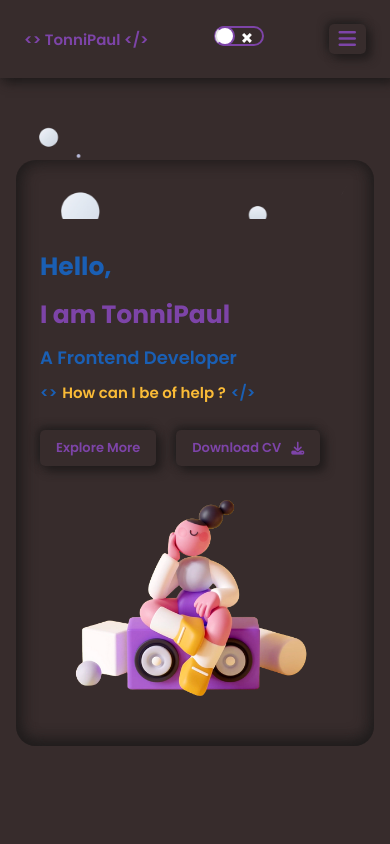
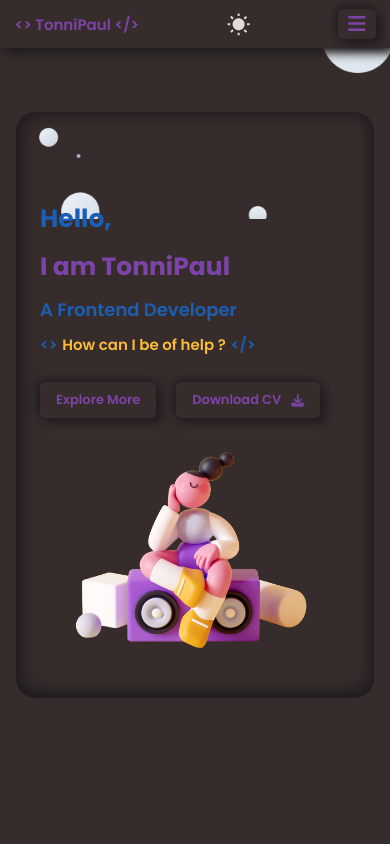
Before and after one commit to TonniPaul/portfolion, a React (Create React App) app: page / in a window 390 px wide. Shown: the top 844 px of the page. Built offline with nearby package versions, Linux system fonts and the light colour scheme.

Commit message:
UI Optimization, Added Active Page Scroll link styling and scroll back to top button

```diff
--- a/package.json
+++ b/package.json
@@ -5,14 +5,18 @@
   "dependencies": {
     "@formspree/react": "^2.4.1",
     "@fortawesome/fontawesome-svg-core": "^6.2.0",
+    "@material-ui/core": "^4.12.4",
+    "@material-ui/icons": "^4.11.3",
     "@testing-library/jest-dom": "^5.16.5",
     "@testing-library/react": "^13.4.0",
     "@testing-library/user-event": "^13.5.0",
     "framer-motion": "^7.6.2",
     "react": "^18.2.0",
     "react-dom": "^18.2.0",
+    "react-icons": "^4.6.0",
     "react-router-dom": "^6.4.2",
     "react-scripts": "5.0.1",
+    "react-scrollspy": "^3.4.3",
     "react-switch": "^7.0.0",
     "uuid": "^9.0.0",
     "web-vitals": "^2.1.4"
--- a/src/App.css
+++ b/src/App.css
@@ -25,17 +25,48 @@ body #dark {
 .max-width {
   max-width: 1440px;
 }
+.scroll_to_top {
+  position: fixed;
+  bottom: 40px;
+  right: 40px;
+  font-size: 30px;
+  animation: bouncing 2s infinite ;
+  cursor: pointer;
+  color: var(--yellow);
+  height: min-content;
+  z-index: 4;
+}
+#dark .scroll_to_top {
+  color: var(--alt-text) !important;
+}
+@keyframes bouncing {
+	0% {
+		transform: translateY(0px);
+    filter: grayscale(100%) brightness(40%) sepia(100%) hue-rotate(-50deg) saturate(600%) contrast(0.8);
+
+	}
+	50% {
+		transform: translateY(-10px);
+    --yellowfilter : invert(70%) sepia(65%) saturate(332%) hue-rotate(0deg) brightness(104%) contrast(96%);
+
+	}
+	100% {
+		transform: translateY(0px);
+	}
+}
 /* width */
 ::-webkit-scrollbar {
   width: 5px;
 }
 
 /* Track */
-::-webkit-scrollbar-track {
+body::-webkit-scrollbar-track {
   background: var(--white);
 }
-
-::-webkit-scrollbar-thumb {
+body #dark::-webkit-scrollbar-track {
+  background: var(--primary-bg-dark) !important;
+}
+body::-webkit-scrollbar-thumb {
   height: 3px;
   background: var(--primary-text);
   border-radius: 10px;
@@ -45,3 +76,16 @@ body #dark {
 ::-webkit-scrollbar-thumb:hover {
   background: var(--yellow);
 }
+.active {
+  box-shadow: var(--inset-box);
+}
+#dark .active {
+  box-shadow: var(--inset-box-dark) !important;
+}
+@media (width <= 600px) {
+  .scroll_to_top {
+    font-size: 15px;
+    bottom: 20px;
+    right: 20px;
+  }
+}
--- a/src/App.js
+++ b/src/App.js
@@ -6,6 +6,8 @@ import About from "./components/about/About";
 import Project from "./components/projects/Project";
 import Skills from "./components/skills/Skills";
 import ContactForm from "./components/contactForm/ContactForm";
+import { WbSunny, Brightness2 } from "@material-ui/icons";
+import { FaArrowCircleUp } from "react-icons/fa";
 
 function App() {
   // Toggle Theme Function
@@ -28,14 +30,41 @@ function App() {
   useEffect(() => {
     localStorage.setItem("themeColor", theme);
   }, [theme]);
+
+  // ====== Scroll Button Styling ======
+  const [visible, setVisible] = useState(false);
+
+  const toggleVisible = () => {
+    const scrolled = document.documentElement.scrollTop;
+    if (scrolled > 300) {
+      setVisible(true);
+    } else if (scrolled <= 200) {
+      setVisible(false);
+    }
+  };
+
+  const scrollToTop = () => {
+    window.scrollTo({
+      top: 0,
+      behavior: "smooth",
+    });
+  };
+  window.addEventListener("scroll", toggleVisible);
+
+  // ==========Scroll Button Styling End ======
   return (
     <div className="App" id={theme}>
-      <NavBar onChange={toggleTheme} checked={theme === "light"} />
+      <NavBar onClick={toggleTheme}>
+        {theme === "light" ? <Brightness2 /> : <WbSunny />}
+      </NavBar>
       <Hero />
       <About />
       <Project />
       <Skills />
       <ContactForm />
+      <div className="scroll_to_top">
+        {visible && <FaArrowCircleUp onClick={scrollToTop} />}
+      </div>
     </div>
   );
 }
--- a/src/components/about/about.css
+++ b/src/components/about/about.css
@@ -1,10 +1,11 @@
 .about-main-container {max-width: 1440px;}
 .about-container {
-   display: grid;
-   grid-template-columns: auto auto;
+   display: flex;
+   flex-wrap: wrap;
    height: inherit;
    gap: 30px;
    align-items: center;
+   justify-content: center;
    color: var(--black);
 }
 #dark .about-container {
--- a/src/components/contactForm/ContactForm.jsx
+++ b/src/components/contactForm/ContactForm.jsx
@@ -3,6 +3,7 @@ import "./contactForm.css";
 import myLinks from "../../Object Files/links";
 import { useForm } from "@formspree/react";
 import ThankYou from "./ThankYou";
+import cont from "../../assets/cont.svg";
 
 const ContactForm = () => {
   // ======Function to return on submit success ======
@@ -16,7 +17,16 @@ const ContactForm = () => {
   }
   return (
     <section id="contact">
-      <div className="c">
+      <div className="flex column">
+        <div className="flex">
+          <div className="abt-image-div contact_img_div">
+            <img src={cont} alt="" className="about-image" />
+          </div>
+          <div>
+            <h1 className="project-head-text alt-text"> Contact Me</h1>
+            <hr className="short-hr project-hr right_hr" />
+          </div>
+        </div>
         <FlatCard className="contact-form-cont">
           <div className="contact-sub-div">
             <h1 className="contact-head-text">
--- a/src/components/contactForm/contactForm.css
+++ b/src/components/contactForm/contactForm.css
@@ -8,6 +8,16 @@
    gap: 30px;
    color: var(--primary-bg);
    border-radius: inherit;
+}
+#contact {
+   padding: 4rem 2rem;
+}
+.contact_img_div {
+   width: 150px !important;
+   height: 150px !important;
+}
+.right_hr {
+   float: right;
 }
 .purple {
    box-shadow: var(--purple-box-shadow) !important;
--- a/src/components/hero/hero.css
+++ b/src/components/hero/hero.css
@@ -1,4 +1,6 @@
-
+#home {
+   padding: 0;
+}
 .hero-main-cont {
    width: 100%;
    display: flex;
--- a/src/components/navbar/NavBar.jsx
+++ b/src/components/navbar/NavBar.jsx
@@ -1,8 +1,8 @@
 import "./navBar.css";
-import ReactSwitch from "react-switch";
 import { useState } from "react";
-import navData from "../../Object Files/nav";
-const NavBar = ({ onChange, checked }) => {
+import Scrollspy from "react-scrollspy";
+
+const NavBar = ({ onClick, children }) => {
   const [isOpen, setIsOpen] = useState(false);
 
   const handleIsOpen = () => {
@@ -14,21 +14,38 @@ const NavBar = ({ onChange, checked }) => {
       <a href="/" className="logo">
         {"<> TonniPaul </>"}
       </a>
-      <div className="switch">
-        <ReactSwitch onChange={onChange} checked={checked} />
+      <div className="switch" onClick={onClick}>
+        {children}
       </div>
-      <ul
-        className={`links-container ${isOpen && "show-tab"} `}
-        onClick={handleIsOpen}
-      >
-        {navData.map((items) => {
-          return (
-            <a key={items.id} href={items.link} className="links">
-              <i className={items.icon}></i> {items.description}
-            </a>
-          );
-        })}
-      </ul>
+      <>
+        <Scrollspy
+          items={["home", "about", "project", "skill", "contact"]}
+          currentClassName="active"
+          className={`links-container ${isOpen && "show-tab"} `}
+          onClick={handleIsOpen}
+        >
+          <a href="#home" className="links">
+            <i className="fa-solid fa-house"></i>
+            Home
+          </a>
+          <a href="#about" className="links">
+            <i className="fa-solid fa-address-card"></i>
+            About
+          </a>
+          <a href="#project" className="links">
+            <i className="fa-solid fa-code"></i>
+            Projects
+          </a>
+          <a href="#skill" className="links">
+            <i className="fa-solid fa-toolbox"></i>
+            Skills
+          </a>
+          <a href="#contact" className="links">
+            <i className="fa-solid fa-envelope"></i>
+            Contact
+          </a>
+        </Scrollspy>
+      </>
 
       <div
         className={`tab-icon ${isOpen && "dark-tab-icon"} `}
@@ -45,5 +62,3 @@ const NavBar = ({ onChange, checked }) => {
 };
 
 export default NavBar;
-
-// getting active states to id links in
--- a/src/components/navbar/navBar.css
+++ b/src/components/navbar/navBar.css
@@ -4,7 +4,7 @@
    justify-content: space-between;
    width: 100%;
    align-items: center;
-   padding: 1.5rem;
+   padding: 1rem 1.5rem;
    user-select: none;
    position: fixed;
    top: 0;
@@ -20,7 +20,6 @@
 }
 .logo {
    font-size: 20px;
-   z-index: 10;
    font-weight: 600;
    text-decoration: none;
    color: inherit;
@@ -86,13 +85,13 @@
       align-items: center;
       justify-content: center;
       gap: 30px;
-      top: 0%;
+      top: 10vh;
       right: 0%;
-      width: 90%;
-      height: 100vh;
+      width: 88.5%;
+      height: 90vh;
       background: var(--primary-bg);
       opacity: 0;
-      transform: scale(0);
+      transform: translateX(100%);
       padding: 2rem;
       box-shadow: var(--box-shadow);
    }
@@ -102,7 +101,8 @@
    }
    .show-tab {
       opacity: 1;
-      transform: scale(1) ;
+      transform: translateY(0) scale(1) ;
+      z-index: 0 !important;
    }
    .links {
       width: 50%;
@@ -111,6 +111,9 @@
    }
 }
 @media (max-width : 600px) {
+   .nav-cont {
+      padding: .5rem .9rem;
+   }
    .logo {
       font-size: 15px;
    }
--- a/src/index.css
+++ b/src/index.css
@@ -21,33 +21,7 @@
   margin: 0;
   box-sizing: border-box;
   scroll-behavior: smooth;
-}
-
-/* ====== TOGGLE SWITCH STYLING ====== */
-#dark .react-switch-bg{
-  background-color: var(--primary-bg-dark) !important ;
-  border: 2px solid var(--primary-text) !important;
-  transition: all .2s linear !important;
-}
-#dark .react-switch-handle{
-  background-color: white !important;
-  border: 2px solid var(--primary-text) !important;
-  border-left: 2px solid var(--primary-bg) !important ;
-  box-shadow: none !important;
-  color: red;
-}
-#light .react-switch-bg{
-  background-color: var(--primary-text) !important ;
-  border: 2px solid var(--primary-text) !important;
-  transition: all .2s step-end !important;
-}
-#light .react-switch-handle{
-  background-color: white !important;
-  border-bottom: 2px solid var(--white)!important;
-  border-top: 2px solid var(--white)!important;
-  border-right: 2px solid var(--primary-bg) !important ;
-  border-left: 2px solid var(--primary-text)!important;
-  box-shadow: none !important;
+  transition: var(--transition);
 }
 
 section {
@@ -58,6 +32,15 @@ section {
   user-select: none;
   padding: 3rem 0;
 }
+.switch {
+  font-size: 20px;
+  cursor: pointer;
+  transform: rotate(45deg) translateY(5px);
+
+}
+#dark .switch {
+  color: var(--white);
+}
 @media (min-width : 1440px) {
   section {
     padding: 5rem 0 5rem;
@@ -67,26 +50,11 @@ section {
 @media (max-width : 1440px) {
   section {
     min-height: 100vh;
-    padding: 5rem 2rem;
+    padding: 7rem 2rem;
   }
 }
 @media (max-width : 600px) {
-  .react-switch-bg {
-    width: 50px !important;
-  }
-  .react-switch-handle {
-    width: 20px !important;
-    height: 20px!important;
-    top: 0px !important;
-  }
-  .react-switch-bg, .react-switch-handle,  .react-switch-bg > div, .react-switch-handle > div {
-    height: 20px !important;
-    color: red !important;
-  }
-  .react-switch-handle > div  {
-    top: -10px !important;
-    color: red !important;
-  }
+
   section {
     padding: 3rem 0;
   }
```
Also changed, not shown: src/assets/cont.svg (added), 1 other file (tests, documents, lock files or other folders).
